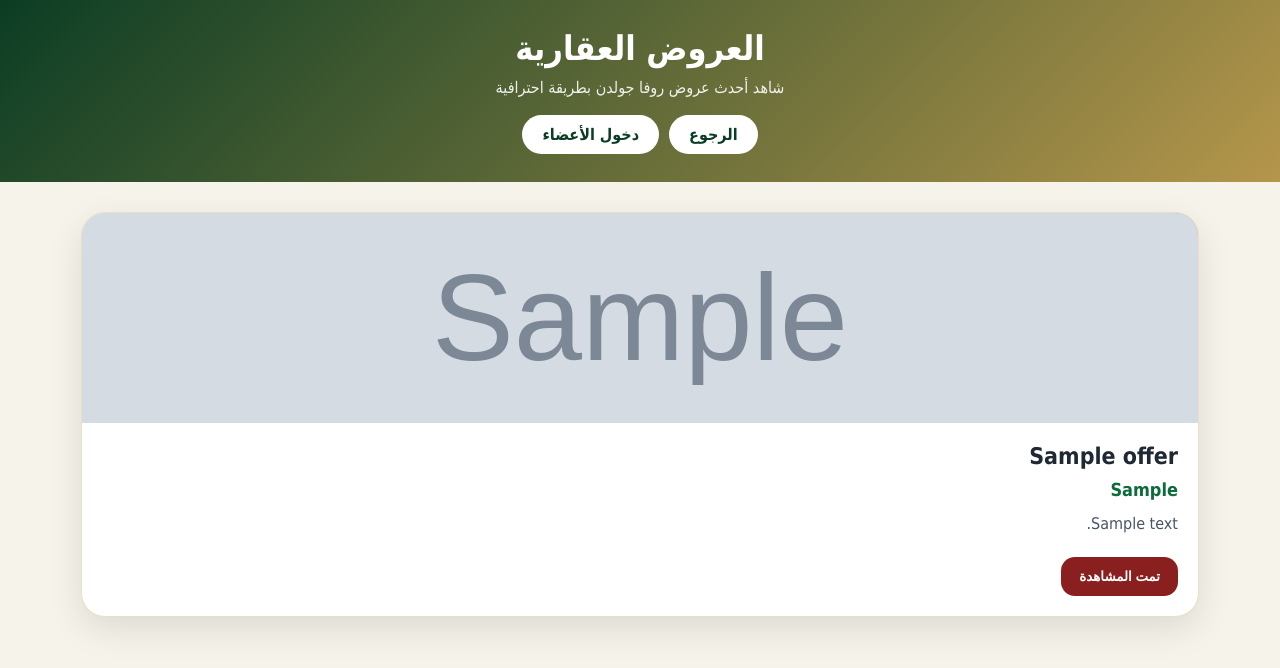
After one commit to rg10293812-create/rufa-golden, a Flask app: page /visitor in a window 1280 px wide. The commit adds this page. Shown: the top 668 px of the page. Run offline with Flask 3, Linux system fonts and the light colour scheme; tables that the repository leaves empty hold one stand-in row (values such as "Sample post"); grey boxes marked "Sample" are stand-in pictures.

Commit message:
Add files via upload

```diff
--- a/app.py
+++ b/app.py
@@ -202,6 +202,22 @@ def toggle_user(uid):
     return redirect(url_for('users'))
 
 @app.route('/')
+def landing():
+    user = get_current_user()
+    if user and user.is_active:
+        return redirect(url_for('index'))
+    return render_template('landing.html')
+
+@app.route('/member')
+def member_entry():
+    return redirect(url_for('login'))
+
+@app.route('/visitor')
+def visitor_offers():
+    offers_rows = Offer.query.order_by(Offer.id.desc()).all()
+    return render_template('visitor_offers.html', offers=offers_rows)
+
+@app.route('/dashboard')
 @login_required
 def index():
     return render_template('index.html')
--- a/templates/login.html
+++ b/templates/login.html
@@ -6,6 +6,6 @@
 <input name="password" type="password" placeholder="كلمة المرور" required>
 <button class="btn green" style="width:100%">دخول</button>
 </form>
-<p class="small">الحساب الافتراضي أول مرة: admin / admin123. غيّرها من متغيرات Render للأمان.</p>
+<p class="small"></p>
 </div>
 {% endblock %}
--- /dev/null
+++ b/templates/visitor_offers.html
@@ -0,0 +1,40 @@
+<!doctype html>
+<html lang="ar" dir="rtl">
+<head>
+  <meta charset="utf-8">
+  <meta name="viewport" content="width=device-width, initial-scale=1">
+  <title>عروض الزوار - Rufa Golden</title>
+  <style>
+    *{box-sizing:border-box}body{margin:0;font-family:Tahoma,Arial,sans-serif;background:#f6f3ea;color:#1f2933}.top{background:linear-gradient(135deg,#0b3d24,#b5964b);color:#fff;padding:28px 18px;text-align:center}.top h1{margin:0;font-size:34px}.top p{margin:10px 0 0;opacity:.9}.bar{max-width:1150px;margin:18px auto 0;display:flex;gap:10px;justify-content:center;flex-wrap:wrap}.bar a{background:#fff;color:#0b3d24;text-decoration:none;border-radius:999px;padding:10px 20px;font-weight:700}.grid{max-width:1150px;margin:30px auto;padding:0 16px;display:grid;grid-template-columns:repeat(auto-fit,minmax(280px,1fr));gap:22px}.card{background:#fff;border-radius:24px;overflow:hidden;box-shadow:0 12px 35px rgba(0,0,0,.10);border:1px solid #e8dfc5}.img{height:210px;background:linear-gradient(135deg,#ddd,#b5964b);display:flex;align-items:center;justify-content:center;color:#fff;font-size:45px}.img img{width:100%;height:100%;object-fit:cover}.body{padding:20px}.name{font-size:23px;font-weight:800;margin-bottom:10px}.price{color:#0b6b3a;font-weight:800;margin:10px 0;font-size:18px}.desc{line-height:1.8;color:#475569;white-space:pre-wrap}.actions{display:flex;gap:10px;margin-top:18px}.seen{border:0;background:#8a1f1f;color:#fff;border-radius:14px;padding:12px 18px;cursor:pointer;font-weight:700}.empty{text-align:center;max-width:700px;margin:60px auto;background:#fff;padding:35px;border-radius:24px;color:#64748b}.hidden{display:none!important}
+  </style>
+</head>
+<body>
+  <header class="top">
+    <h1>العروض العقارية</h1>
+    <p>شاهد أحدث عروض روفا جولدن بطريقة احترافية</p>
+    <div class="bar"><a href="{{ url_for('landing') }}">الرجوع</a><a href="{{ url_for('member_entry') }}">دخول الأعضاء</a></div>
+  </header>
+  {% if offers %}
+  <section class="grid">
+    {% for offer in offers %}
+    <article class="card offer-card" data-id="{{ offer.id }}">
+      <div class="img">{% if offer.image_data %}<img src="{{ offer.image_data }}" alt="{{ offer.title }}">{% else %}🏡{% endif %}</div>
+      <div class="body">
+        <div class="name">{{ offer.title or 'عرض عقاري' }}</div>
+        {% if offer.price %}<div class="price">{{ offer.price }}</div>{% endif %}
+        {% if offer.description %}<div class="desc">{{ offer.description }}</div>{% endif %}
+        <div class="actions"><button class="seen" onclick="markSeen('{{ offer.id }}')">تمت المشاهدة</button></div>
+      </div>
+    </article>
+    {% endfor %}
+  </section>
+  {% else %}
+  <div class="empty">لا توجد عروض متاحة حالياً.</div>
+  {% endif %}
+  <script>
+    function key(id){return 'rufa_seen_offer_'+id}
+    function markSeen(id){localStorage.setItem(key(id),'1'); const el=document.querySelector('[data-id="'+id+'"]'); if(el) el.classList.add('hidden')}
+    document.querySelectorAll('.offer-card').forEach(el=>{if(localStorage.getItem(key(el.dataset.id))==='1'){el.classList.add('hidden')}})
+  </script>
+</body>
+</html>
```
Also changed, not shown: templates/landing.html (added, +32 -0 lines).
